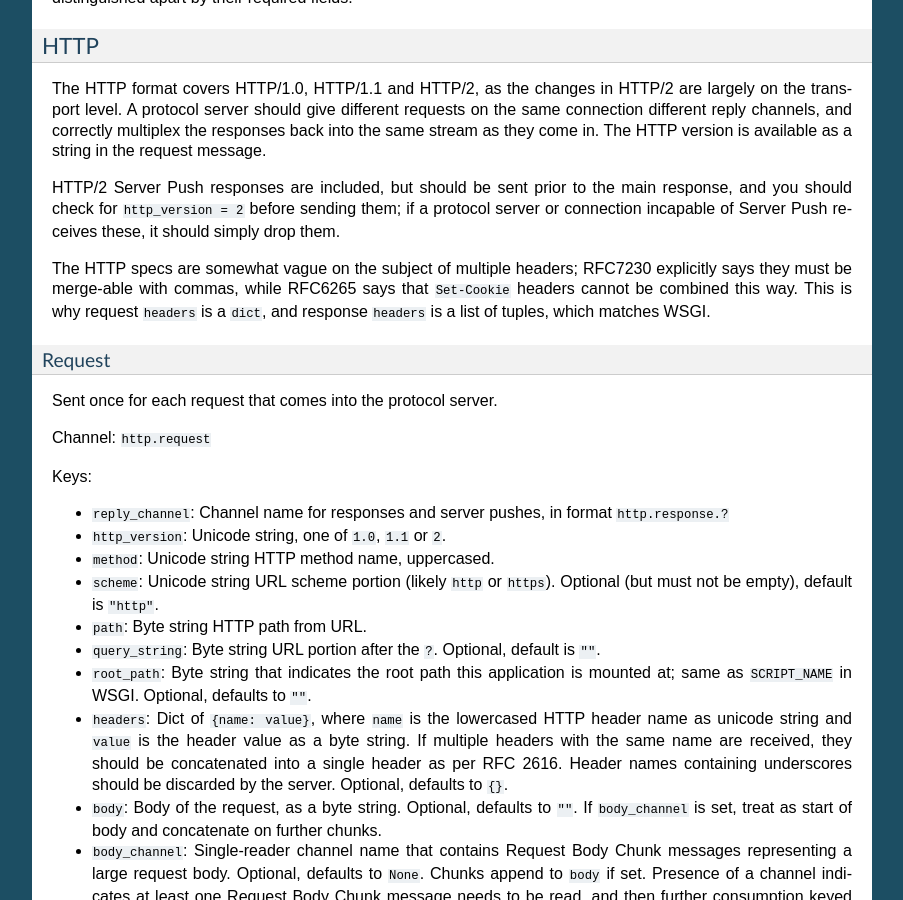
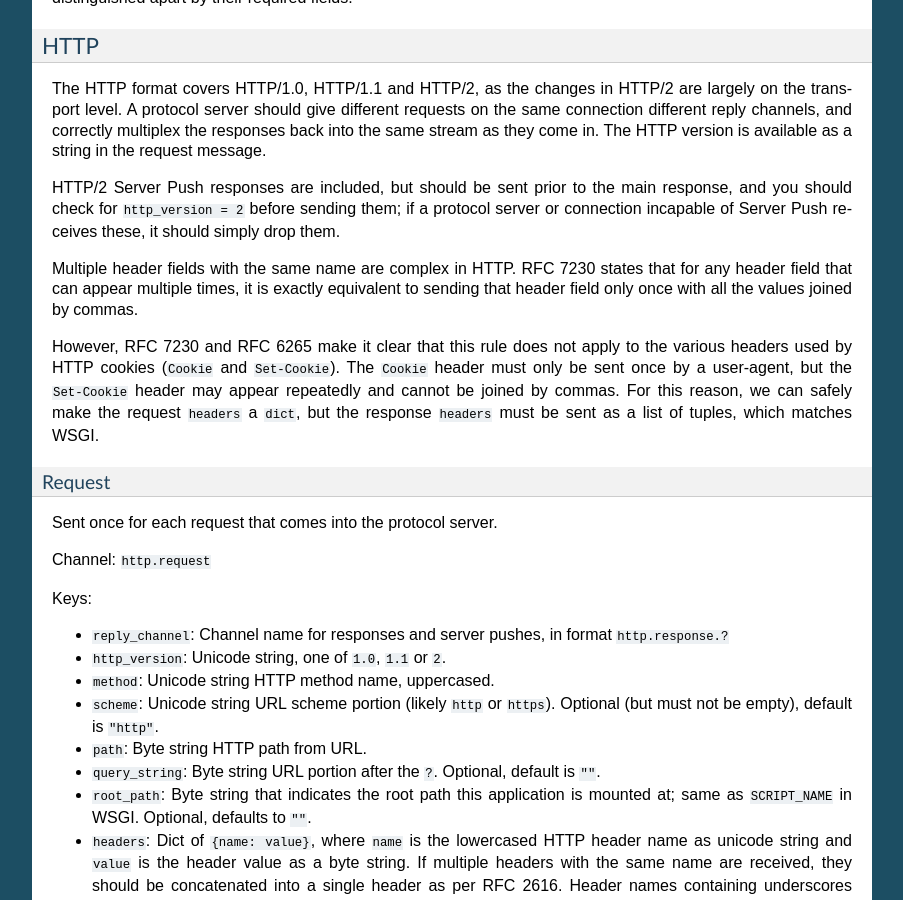
Before and after one commit to phillipchain/DjangoChannels, a Sphinx documentation site: the page built from docs/asgi.rst, in a window 1280 px wide and 900 px high, scrolled down 5931 px. Shown: the whole window, without its empty margins (198-1101 px from the left). Built offline with Sphinx 7.4.7, drawn with Linux system fonts in a browser that asks for light colours.

Commit message:
The HTTP specs are quite clear.

```diff
--- a/docs/asgi.rst
+++ b/docs/asgi.rst
@@ -413,11 +413,17 @@ main response, and you should check for ``http_version = 2`` before sending
 them; if a protocol server or connection incapable of Server Push receives
 these, it should simply drop them.
 
-The HTTP specs are somewhat vague on the subject of multiple headers;
-RFC7230 explicitly says they must be merge-able with commas, while RFC6265
-says that ``Set-Cookie`` headers cannot be combined this way. This is why
-request ``headers`` is a ``dict``, and response ``headers`` is a list of
-tuples, which matches WSGI.
+Multiple header fields with the same name are complex in HTTP. RFC 7230
+states that for any header field that can appear multiple times, it is exactly
+equivalent to sending that header field only once with all the values joined by
+commas.
+
+However, RFC 7230 and RFC 6265 make it clear that this rule does not apply to
+the various headers used by HTTP cookies (``Cookie`` and ``Set-Cookie``). The
+``Cookie`` header must only be sent once by a user-agent, but the
+``Set-Cookie`` header may appear repeatedly and cannot be joined by commas.
+For this reason, we can safely make the request ``headers`` a ``dict``, but
+the response ``headers`` must be sent as a list of tuples, which matches WSGI.
 
 Request
 '''''''
```
